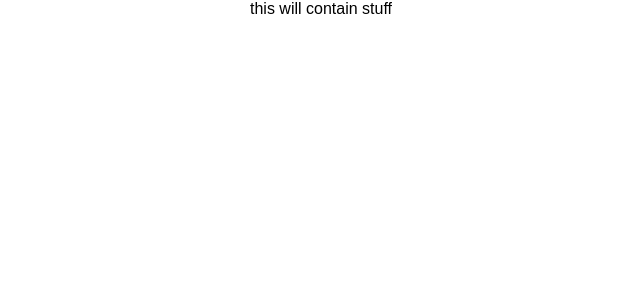
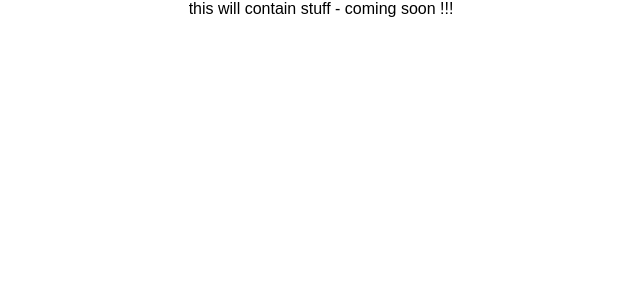
Before and after one commit to maniskasyap/all-is-web, a React (Create React App) app: page / in a window 1280 px wide. Shown: the top 300 px of the page, without its empty margins (319-959 px from the left). Built offline with nearby package versions, Linux system fonts and the light colour scheme.

Commit message:
to test travis build

```diff
--- a/src/App.js
+++ b/src/App.js
@@ -6,7 +6,7 @@ class App extends Component {
   render() {
     return (
       <div className="App">
-        this will contain stuff
+        this will contain stuff - coming soon !!!
         {/* <header className="App-header">
           <img src={logo} className="App-logo" alt="logo" />
           <h1 className="App-title">Welcome to React</h1>
```
